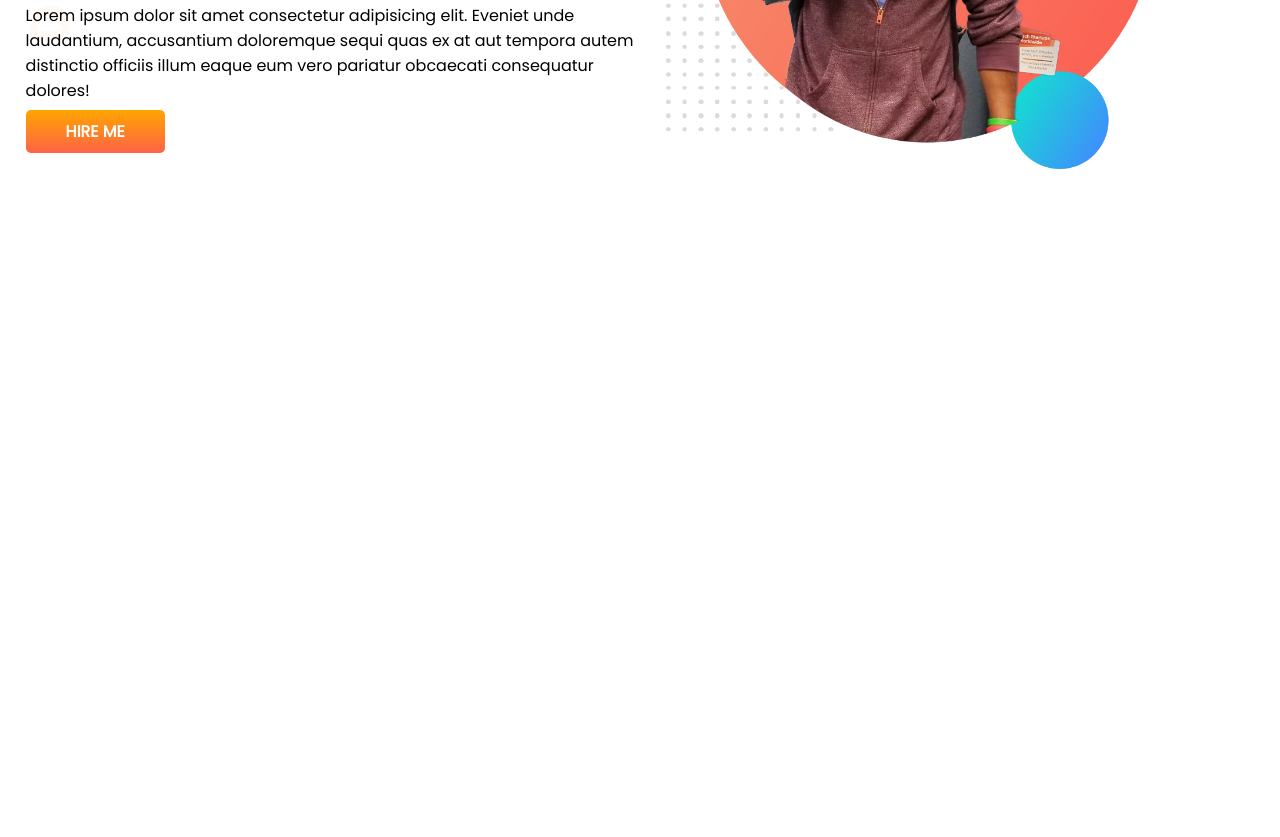
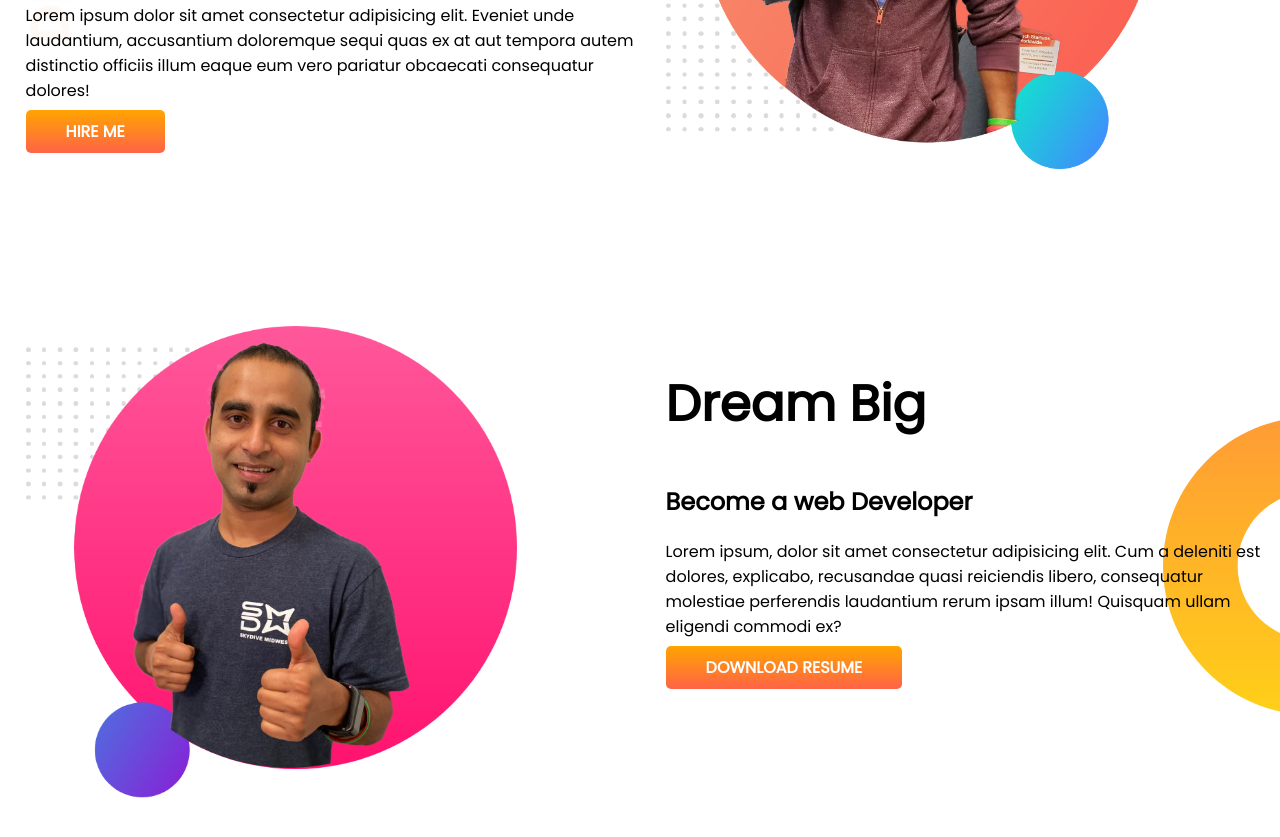
Before and after one commit to NurullahNayem/developer-portfolio, a plain HTML site: page index.html in a window 1280 px wide. Shown: the part 319-1156 px from the top of the page. Before the commit the page ends 800 px from the top, so only its background shows below. Drawn offline with Linux system fonts and the light colour scheme.

Commit message:
dream added

```diff
--- a/index.html
+++ b/index.html
@@ -12,6 +12,7 @@
 
 </head>
 <body>
+
   <section class="top-banner">
         <div class="half-width">
           <h1>Welcome To</h1>
@@ -24,5 +25,19 @@
       <img src="images/jhankar.png" alt="">
     </div>
   </section>
+
+  <section class="dream-big">
+    <div class="half-width">
+      <img src="images/jhankar2.png" alt="">
+    </div>
+
+    <div class="half-width">
+      <h1>Dream Big</h1>
+      <h2>Become a web Developer</h2>
+      <p>Lorem ipsum, dolor sit amet consectetur adipisicing elit. Cum a deleniti est dolores, explicabo, recusandae quasi reiciendis libero, consequatur molestiae perferendis laudantium rerum ipsam illum! Quisquam ullam eligendi commodi ex?</p>
+      <a class="link-button" target="_blank" href="#">DOWNLOAD RESUME</a>
+    </div>
+</section>
+
 </body>
 </html>
--- a/style.css
+++ b/style.css
@@ -10,6 +10,7 @@ h1{
 }
 section{
   display: flex;
+  margin-bottom: 150px;
 }
 .half-width{
   width: 50%;
@@ -30,3 +31,8 @@ section{
   background-image: url(images/top-banner.png);
   background-repeat: no-repeat;
 }
+.dream-big{
+  background-image: url(images/dream-bg.png);
+  background-repeat: no-repeat;
+  background-position: right;
+}
```
Lines whose indentation alone changed are shown as unchanged.
